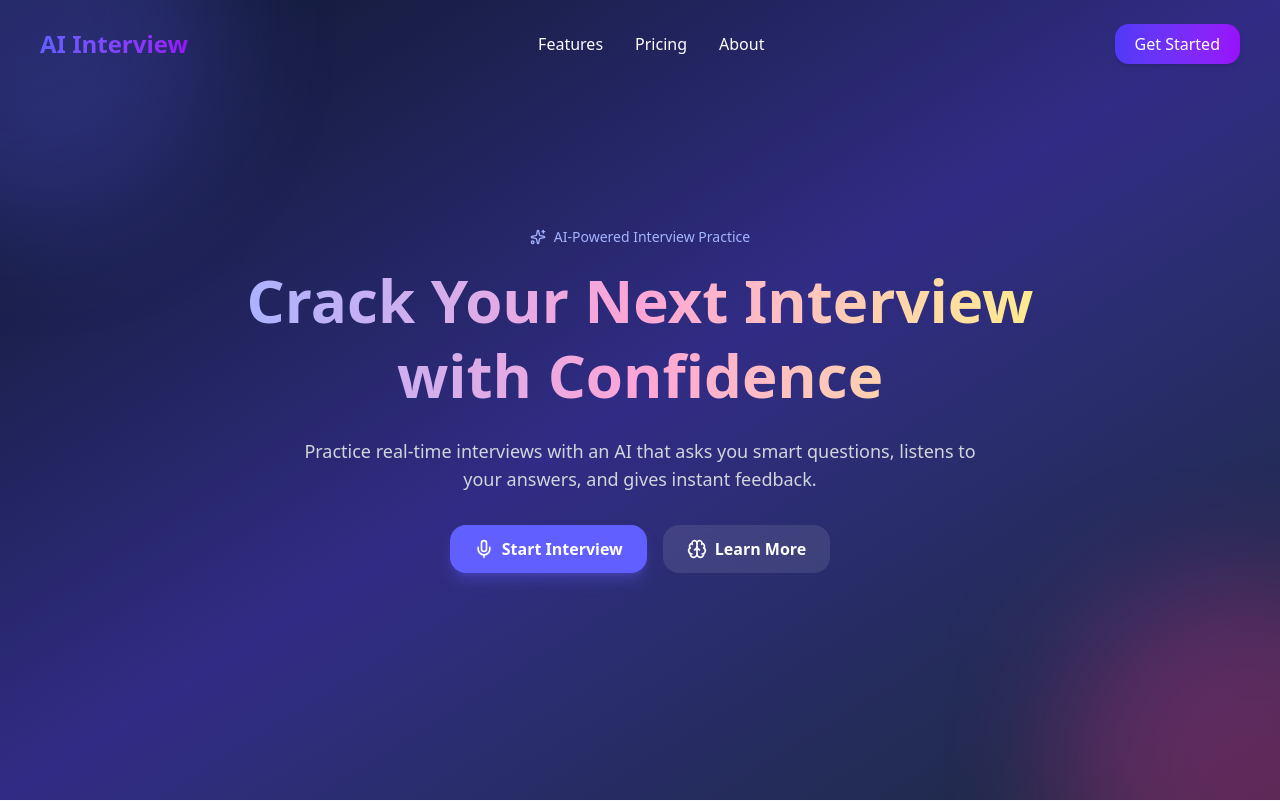
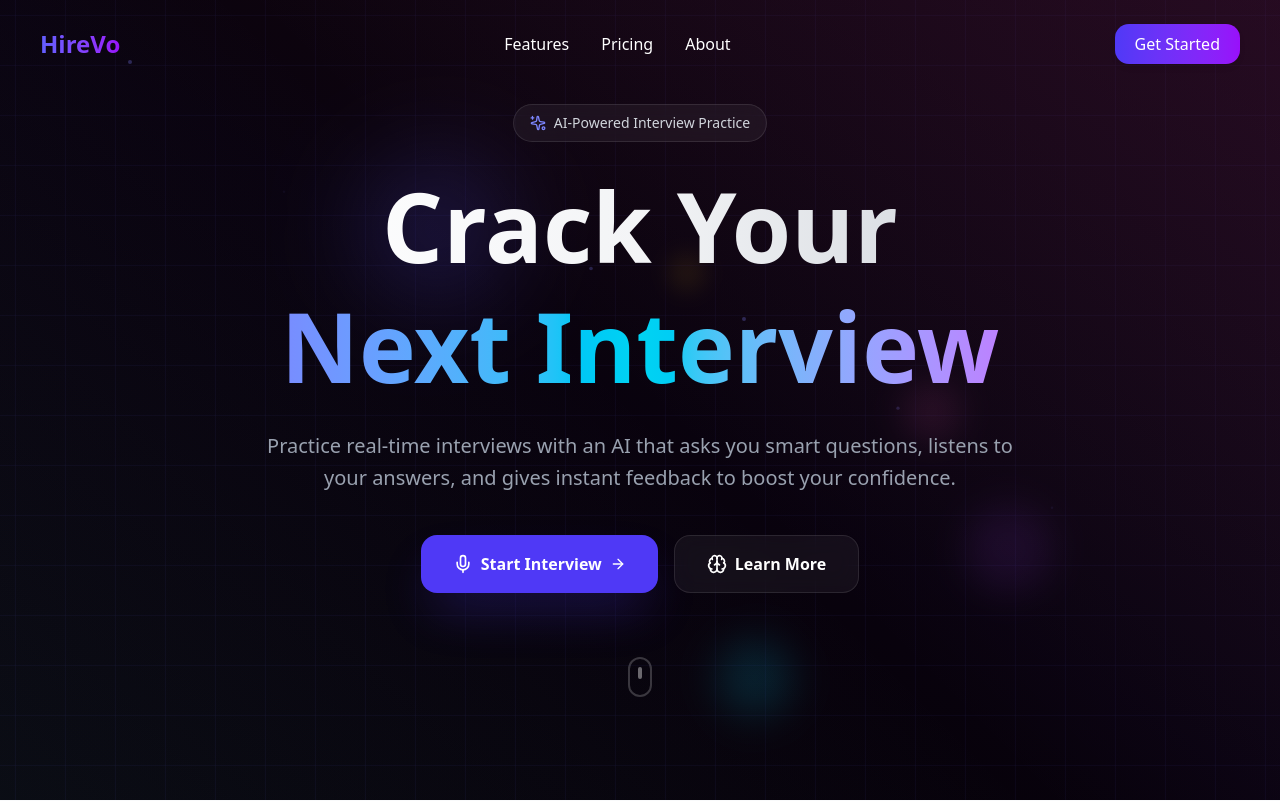
Before and after one commit to getNavneet/hirevo, a React (Vite) app: page / in a window 1280 px wide. Shown: the top 801 px of the page. Built offline with nearby package versions, Linux system fonts and the light colour scheme.

Commit message:
make hero beautiful

```diff
--- a/src/components/Header/Header.jsx
+++ b/src/components/Header/Header.jsx
@@ -15,14 +15,14 @@ export default function Header() {
   return (
     <motion.header
       className={`fixed top-0 left-0 w-full flex justify-between items-center px-6 md:px-10 py-4 md:py-6 z-50 transition-all duration-500
-        ${scrolled ? "bg-white/70 backdrop-blur-md shadow-md" : "bg-transparent"}`}
+        ${scrolled ? "bg-white/10 backdrop-blur-3xl shadow-md" : "bg-transparent"}`}
       initial={{ y: -60, opacity: 0 }}
       animate={{ y: 0, opacity: 1 }}
       transition={{ duration: 0.6 }}
     >
       {/* Logo */}
       <h1 className="text-xl md:text-2xl font-extrabold bg-gradient-to-r from-indigo-500 to-purple-600 bg-clip-text text-transparent">
-        AI Interview
+        HireVo
       </h1>
 
       {/* Desktop Navigation */}
--- a/src/components/Hero/Hero.jsx
+++ b/src/components/Hero/Hero.jsx
@@ -1,45 +1,272 @@
 import { motion } from "framer-motion";
-import { Sparkles, Mic, Brain } from "lucide-react";
+import { Sparkles, Mic, Brain, ArrowRight } from "lucide-react";
 
 function Hero() {
   return (
-    <section className="relative flex items-center justify-center min-h-screen bg-gradient-to-br from-slate-900 via-indigo-900 to-slate-800 text-white overflow-hidden">
+    <section className="relative flex items-center justify-center min-h-screen bg-black text-white overflow-hidden">
 
-      {/* Subtle animated background blobs */}
-      <div className="absolute -top-40 -left-40 w-96 h-96 bg-indigo-500/30 rounded-full blur-3xl animate-pulse"></div>
-      <div className="absolute -bottom-40 -right-40 w-96 h-96 bg-pink-500/30 rounded-full blur-3xl animate-pulse"></div>
+      {/* Modern animated background */}
+      <div className="absolute inset-0">
+        {/* Animated grid pattern */}
+        <motion.div
+          className="absolute inset-0 opacity-20"
+          animate={{
+            backgroundPosition: ['0px 0px', '50px 50px'],
+          }}
+          transition={{
+            duration: 20,
+            repeat: Infinity,
+            ease: "linear"
+          }}
+          style={{
+            backgroundImage: `
+              linear-gradient(rgba(99, 102, 241, 0.3) 1px, transparent 1px),
+              linear-gradient(90deg, rgba(99, 102, 241, 0.3) 1px, transparent 1px)
+            `,
+            backgroundSize: '50px 50px'
+          }}
+        />
+
+        {/* Animated particles */}
+        {[...Array(8)].map((_, i) => (
+          <motion.div
+            key={i}
+            className="absolute w-1 h-1 bg-indigo-400/30 rounded-full"
+            style={{
+              left: `${10 + (i * 12)}%`,
+              top: `${20 + (i * 8)}%`,
+            }}
+            animate={{
+              y: [-20, -100, -20],
+              opacity: [0, 1, 0],
+              scale: [0.5, 1, 0.5],
+            }}
+            transition={{
+              duration: 4 + (i * 0.5),
+              repeat: Infinity,
+              ease: "easeInOut",
+              delay: i * 0.8,
+            }}
+          />
+        ))}
+
+        {/* Floating orbs with enhanced movement */}
+        <motion.div
+          className="absolute top-1/4 left-1/4 w-32 h-32 bg-indigo-500/20 rounded-full blur-2xl"
+          animate={{
+            x: [0, 60, -30, 0],
+            y: [0, -40, 20, 0],
+            scale: [1, 1.2, 0.9, 1],
+            rotate: [0, 180, 360]
+          }}
+          transition={{
+            duration: 15,
+            repeat: Infinity,
+            ease: "easeInOut"
+          }}
+        />
+
+        <motion.div
+          className="absolute top-3/4 right-1/3 w-24 h-24 bg-cyan-400/15 rounded-full blur-xl"
+          animate={{
+            x: [0, -50, 25, 0],
+            y: [0, 30, -15, 0],
+            scale: [1, 0.8, 1.3, 1],
+            rotate: [0, -120, -240, -360]
+          }}
+          transition={{
+            duration: 12,
+            repeat: Infinity,
+            ease: "easeInOut",
+            delay: 2
+          }}
+        />
+
+        <motion.div
+          className="absolute bottom-1/4 left-3/4 w-20 h-20 bg-purple-500/10 rounded-full blur-lg"
+          animate={{
+            x: [0, 40, -20, 0],
+            y: [0, -50, 25, 0],
+            scale: [1, 1.4, 0.7, 1],
+            rotate: [0, 90, 180, 270, 360]
+          }}
+          transition={{
+            duration: 18,
+            repeat: Infinity,
+            ease: "easeInOut",
+            delay: 4
+          }}
+        />
+
+        {/* Additional smaller orbs */}
+        <motion.div
+          className="absolute top-1/2 right-1/4 w-16 h-16 bg-pink-400/10 rounded-full blur-lg"
+          animate={{
+            x: [0, -30, 15, 0],
+            y: [0, 25, -35, 0],
+            scale: [1, 1.1, 0.9, 1]
+          }}
+          transition={{
+            duration: 9,
+            repeat: Infinity,
+            ease: "easeInOut",
+            delay: 1
+          }}
+        />
+
+        <motion.div
+          className="absolute top-1/3 left-1/2 w-12 h-12 bg-yellow-400/8 rounded-full blur-md"
+          animate={{
+            x: [0, 25, -15, 0],
+            y: [0, -20, 30, 0],
+            scale: [1, 0.8, 1.2, 1]
+          }}
+          transition={{
+            duration: 11,
+            repeat: Infinity,
+            ease: "easeInOut",
+            delay: 3
+          }}
+        />
+
+        {/* Animated gradient overlays */}
+        <motion.div
+          className="absolute inset-0"
+          animate={{
+            background: [
+              "linear-gradient(45deg, rgba(99, 102, 241, 0.1) 0%, transparent 50%, rgba(6, 182, 212, 0.08) 100%)",
+              "linear-gradient(45deg, rgba(6, 182, 212, 0.08) 0%, transparent 50%, rgba(168, 85, 247, 0.1) 100%)",
+              "linear-gradient(45deg, rgba(168, 85, 247, 0.1) 0%, transparent 50%, rgba(99, 102, 241, 0.1) 100%)"
+            ]
+          }}
+          transition={{
+            duration: 8,
+            repeat: Infinity,
+            ease: "easeInOut"
+          }}
+        />
+
+        <div className="absolute inset-0 bg-gradient-to-tr from-transparent via-purple-900/10 to-pink-900/20" />
+      </div>
 
       {/* Content */}
-      <div className="relative z-10 max-w-4xl text-center px-6">
+      <div className="relative z-10 max-w-5xl text-center px-6">
         <motion.div
-          initial={{ opacity: 0, y: 30 }}
+          initial={{ opacity: 0, y: 40 }}
           animate={{ opacity: 1, y: 0 }}
-          transition={{ duration: 0.8 }}
+          transition={{ duration: 1, ease: "easeOut" }}
         >
-          <div className="flex items-center justify-center gap-2 mb-4 text-indigo-300 text-sm font-medium">
-            <Sparkles className="w-4 h-4" />
+          {/* Badge */}
+          <motion.div
+            initial={{ opacity: 0, scale: 0.9 }}
+            animate={{ opacity: 1, scale: 1 }}
+            transition={{ duration: 0.6, delay: 0.2 }}
+            className="inline-flex items-center gap-2 mb-6 px-4 py-2 rounded-full bg-white/5 backdrop-blur-md border border-white/10 text-gray-300 text-sm font-medium"
+          >
+            <motion.div
+              animate={{ rotate: 360 }}
+              transition={{ duration: 8, repeat: Infinity, ease: "linear" }}
+            >
+              <Sparkles className="w-4 h-4 text-indigo-400" />
+            </motion.div>
             <span>AI-Powered Interview Practice</span>
-          </div>
+          </motion.div>
 
-          <h1 className="text-5xl sm:text-6xl font-extrabold leading-tight bg-clip-text text-transparent bg-gradient-to-r from-indigo-300 via-pink-300 to-yellow-200">
-            Crack Your Next Interview with Confidence
-          </h1>
+          {/* Main heading with staggered animation */}
+          <motion.h1
+            initial={{ opacity: 0, y: 30 }}
+            animate={{ opacity: 1, y: 0 }}
+            transition={{ duration: 0.8, delay: 0.4 }}
+            className="text-6xl sm:text-7xl lg:text-8xl font-bold leading-tight mb-6"
+          >
+            <motion.span
+              className="block bg-clip-text text-transparent bg-gradient-to-r from-white via-gray-100 to-gray-300"
+              initial={{ opacity: 0, x: -20 }}
+              animate={{ opacity: 1, x: 0 }}
+              transition={{ duration: 0.6, delay: 0.6 }}
+            >
+              Crack Your
+            </motion.span>
+            <motion.span
+              className="block bg-clip-text text-transparent bg-gradient-to-r from-indigo-400 via-cyan-400 to-purple-400"
+              initial={{ opacity: 0, x: 20 }}
+              animate={{ opacity: 1, x: 0 }}
+              transition={{ duration: 0.6, delay: 0.8 }}
+            >
+              Next Interview
+            </motion.span>
+          </motion.h1>
 
-          <p className="mt-6 text-lg text-gray-300 max-w-2xl mx-auto">
+          {/* Subtitle */}
+          <motion.p
+            initial={{ opacity: 0, y: 20 }}
+            animate={{ opacity: 1, y: 0 }}
+            transition={{ duration: 0.6, delay: 1 }}
+            className="text-xl text-gray-400 max-w-3xl mx-auto leading-relaxed mb-10"
+          >
             Practice real-time interviews with an AI that asks you smart questions,
-            listens to your answers, and gives instant feedback.
-          </p>
+            listens to your answers, and gives instant feedback to boost your confidence.
+          </motion.p>
 
-          <div className="mt-8 flex flex-wrap justify-center gap-4">
-            <button className="px-6 py-3 rounded-2xl bg-indigo-500 hover:bg-indigo-600 text-white font-semibold shadow-lg shadow-indigo-500/30 flex items-center gap-2 transition">
-              <Mic className="w-5 h-5" />
-              Start Interview
-            </button>
-            <button className="px-6 py-3 rounded-2xl bg-white/10 hover:bg-white/20 text-white font-semibold backdrop-blur-md flex items-center gap-2 transition">
+          {/* CTA Buttons */}
+          <motion.div
+            initial={{ opacity: 0, y: 20 }}
+            animate={{ opacity: 1, y: 0 }}
+            transition={{ duration: 0.6, delay: 1.2 }}
+            className="flex flex-wrap justify-center gap-4"
+          >
+            <motion.button
+              whileHover={{ scale: 1.05, y: -2 }}
+              whileTap={{ scale: 0.98 }}
+              className="group px-8 py-4 rounded-2xl bg-indigo-600 hover:bg-indigo-500 text-white font-semibold shadow-2xl shadow-indigo-600/30 flex items-center gap-2 transition-all duration-300 relative overflow-hidden"
+            >
+              {/* Button shine effect */}
+              <motion.div
+                className="absolute inset-0 bg-gradient-to-r from-transparent via-white/20 to-transparent"
+                initial={{ x: "-100%" }}
+                whileHover={{ x: "100%" }}
+                transition={{ duration: 0.6 }}
+              />
+              <Mic className="w-5 h-5 relative z-10" />
+              <span className="relative z-10">Start Interview</span>
+              <motion.div
+                className="relative z-10"
+                animate={{ x: [0, 3, 0] }}
+                transition={{ duration: 2, repeat: Infinity }}
+              >
+                <ArrowRight className="w-4 h-4" />
+              </motion.div>
+            </motion.button>
+
+            <motion.button
+              whileHover={{ scale: 1.05, y: -2 }}
+              whileTap={{ scale: 0.98 }}
+              className="px-8 py-4 rounded-2xl bg-white/5 hover:bg-white/10 text-white font-semibold backdrop-blur-md border border-white/10 flex items-center gap-2 transition-all duration-300"
+            >
               <Brain className="w-5 h-5" />
               Learn More
-            </button>
-          </div>
+            </motion.button>
+          </motion.div>
+
+          {/* Subtle floating indicators */}
+          <motion.div
+            initial={{ opacity: 0 }}
+            animate={{ opacity: 1 }}
+            transition={{ duration: 1, delay: 1.5 }}
+            className="mt-16 flex justify-center"
+          >
+            <motion.div
+              animate={{ y: [0, -8, 0] }}
+              transition={{ duration: 2, repeat: Infinity, ease: "easeInOut" }}
+              className="w-6 h-10 rounded-full border-2 border-white/20 flex justify-center"
+            >
+              <motion.div
+                animate={{ y: [0, 12, 0], opacity: [1, 0, 1] }}
+                transition={{ duration: 2, repeat: Infinity, ease: "easeInOut" }}
+                className="w-1 h-3 bg-white/40 rounded-full mt-2"
+              />
+            </motion.div>
+          </motion.div>
         </motion.div>
       </div>
     </section>
```
